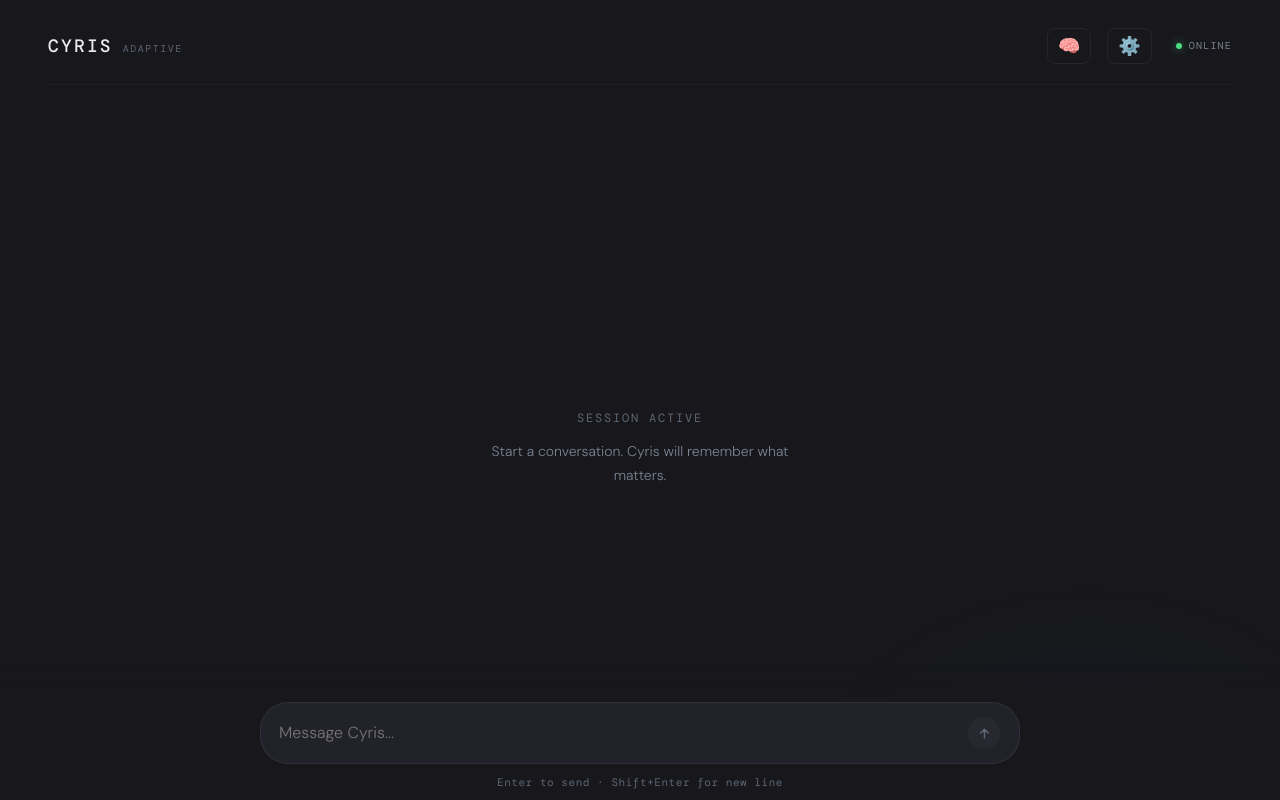
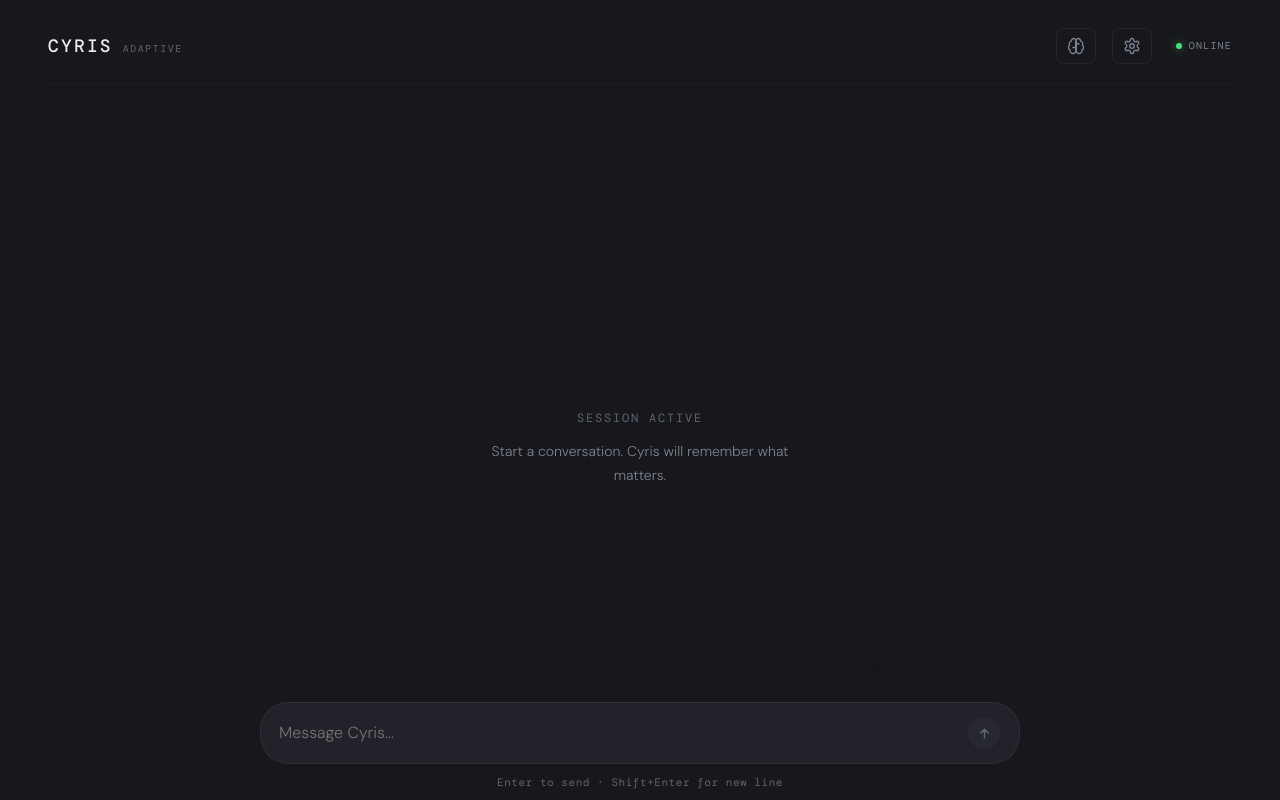
Before and after one commit to amri-03/cyris-ai-assistant, a React app in the folder frontend/: page / in a window 1280 px wide. Built offline with nearby package versions, Linux system fonts and the light colour scheme; no server answers; the HTML template or start-up script is replaced by a standard one; a web font is replaced by a local one.

Commit message:
feat(frontend): replace Unicode emojis with premium SVGs for settings, memory, and theme controls

```diff
--- a/frontend/src/components/Header.jsx
+++ b/frontend/src/components/Header.jsx
@@ -63,7 +63,6 @@ export default function Header({isConnected, onOpenMemory, onOpenSettings}) {
                         display: "flex",
                         alignItems: "center",
                         justifyContent: "center",
-                        fontSize: "18px",
                         lineHeight: 1,
                         transition: "all var(--transition)",
                     }}
@@ -78,7 +77,23 @@ export default function Header({isConnected, onOpenMemory, onOpenSettings}) {
                         e.currentTarget.style.background = "transparent";
                     }}
                 >
-                    🧠
+                    <svg
+                        xmlns="http://www.w3.org/2000/svg"
+                        width="18"
+                        height="18"
+                        viewBox="0 0 24 24"
+                        fill="none"
+                        stroke="currentColor"
+                        strokeWidth="1.8"
+                        strokeLinecap="round"
+                        strokeLinejoin="round"
+                    >
+                        <path d="M12 5a3 3 0 1 0-5.997.125 4 4 0 0 0-2.526 5.77 4 4 0 0 0 .556 6.588A4 4 0 1 0 12 18Z"/>
+                        <path d="M12 5a3 3 0 1 1 5.997.125 4 4 0 0 1 2.526 5.77 4 4 0 0 1-.556 6.588A4 4 0 1 1 12 18Z"/>
+                        <path d="M12 5v14"/>
+                        <path d="M12 9h4"/>
+                        <path d="M12 14h-4"/>
+                    </svg>
                 </button>
 
                 {/* Settings button */}
@@ -95,7 +110,6 @@ export default function Header({isConnected, onOpenMemory, onOpenSettings}) {
                         display: "flex",
                         alignItems: "center",
                         justifyContent: "center",
-                        fontSize: "18px",
                         lineHeight: 1,
                         transition: "all var(--transition)",
                     }}
@@ -110,7 +124,20 @@ export default function Header({isConnected, onOpenMemory, onOpenSettings}) {
                         e.currentTarget.style.background = "transparent";
                     }}
                 >
-                    ⚙️
+                    <svg
+                        xmlns="http://www.w3.org/2000/svg"
+                        width="18"
+                        height="18"
+                        viewBox="0 0 24 24"
+                        fill="none"
+                        stroke="currentColor"
+                        strokeWidth="1.8"
+                        strokeLinecap="round"
+                        strokeLinejoin="round"
+                    >
+                        <path d="M12.22 2h-.44a2 2 0 0 0-2 2v.18a2 2 0 0 1-1 1.73l-.43.25a2 2 0 0 1-2 0l-.15-.08a2 2 0 0 0-2.73.73l-.22.38a2 2 0 0 0 .73 2.73l.15.1a2 2 0 0 1 1 1.72v.51a2 2 0 0 1-1 1.74l-.15.09a2 2 0 0 0-.73 2.73l.22.38a2 2 0 0 0 2.73.73l.15-.08a2 2 0 0 1 2 0l.43.25a2 2 0 0 1 1 1.73V20a2 2 0 0 0 2 2h.44a2 2 0 0 0 2-2v-.18a2 2 0 0 1 1-1.73l.43-.25a2 2 0 0 1 2 0l.15.08a2 2 0 0 0 2.73-.73l.22-.39a2 2 0 0 0-.73-2.73l-.15-.08a2 2 0 0 1-1-1.74v-.5a2 2 0 0 1 1-1.74l.15-.1a2 2 0 0 0 .73-2.73l-.22-.38a2 2 0 0 0-2.73-.73l-.15.08a2 2 0 0 1-2 0l-.43-.25a2 2 0 0 1-1-1.73V4a2 2 0 0 0-2-2z"/>
+                        <circle cx="12" cy="12" r="3"/>
+                    </svg>
                 </button>
 
                 <div
--- a/frontend/src/components/MemoryPanel.jsx
+++ b/frontend/src/components/MemoryPanel.jsx
@@ -131,7 +131,22 @@ export default function MemoryPanel({isOpen, onClose, items, onDelete, onReconci
                             textAlign: "center",
                             padding: "40px 20px"
                         }}>
-                            <span style={{fontSize: "28px", marginBottom: "12px"}}>🔮</span>
+                            <svg
+                                xmlns="http://www.w3.org/2000/svg"
+                                width="36"
+                                height="36"
+                                viewBox="0 0 24 24"
+                                fill="none"
+                                stroke="currentColor"
+                                strokeWidth="1.5"
+                                strokeLinecap="round"
+                                strokeLinejoin="round"
+                                style={{ color: "var(--text-muted)", marginBottom: "16px" }}
+                            >
+                                <path d="m12 3-1.912 5.813a2 2 0 0 1-1.275 1.275L3 12l5.813 1.912a2 2 0 0 1 1.275 1.275L12 21l1.912-5.813a2 2 0 0 1 1.275-1.275L21 12l-5.813-1.912a2 2 0 0 1-1.275-1.275Z"/>
+                                <path d="m5 3 1 2.5L8.5 6 6 7 5 9.5 4 7 1.5 6 4 5.5Z"/>
+                                <path d="m19 17 1 2.5 2.5.5-2.5 1-1 2.5-1-2.5-2.5-1 2.5-1Z"/>
+                            </svg>
                             <p style={{fontSize: "14.5px", fontWeight: 300, lineHeight: 1.6}}>
                                 No long-term continuity items stored yet. Chat with Cyris to populate memory.
                             </p>
--- a/frontend/src/components/SettingsPanel.jsx
+++ b/frontend/src/components/SettingsPanel.jsx
@@ -70,9 +70,20 @@ export default function SettingsPanel({isOpen, onClose, currentTheme, onThemeCha
                                     padding: "16px"
                                 }}
                             >
-                                <span style={{fontSize: "22px", color: currentTheme === "dark" ? "var(--accent-primary)" : "var(--text-secondary)"}}>
-                                    🌙
-                                </span>
+                                <svg
+                                    xmlns="http://www.w3.org/2000/svg"
+                                    width="20"
+                                    height="20"
+                                    viewBox="0 0 24 24"
+                                    fill="none"
+                                    stroke="currentColor"
+                                    strokeWidth="2"
+                                    strokeLinecap="round"
+                                    strokeLinejoin="round"
+                                    style={{ color: currentTheme === "dark" ? "var(--accent-primary)" : "var(--text-secondary)" }}
+                                >
+                                    <path d="M12 3a6 6 0 0 0 9 9 9 9 0 1 1-9-9Z"/>
+                                </svg>
                                 <div style={{display: "flex", flexDirection: "column", gap: "4px", flex: 1}}>
                                     <span style={{fontSize: "14.5px", fontWeight: 400, color: "var(--text-primary)"}}>
                                         Dark Mode
@@ -106,9 +117,28 @@ export default function SettingsPanel({isOpen, onClose, currentTheme, onThemeCha
                                     padding: "16px"
                                 }}
                             >
-                                <span style={{fontSize: "22px", color: currentTheme === "light" ? "var(--accent-primary)" : "var(--text-secondary)"}}>
-                                    ☀️
-                                </span>
+                                <svg
+                                    xmlns="http://www.w3.org/2000/svg"
+                                    width="20"
+                                    height="20"
+                                    viewBox="0 0 24 24"
+                                    fill="none"
+                                    stroke="currentColor"
+                                    strokeWidth="2"
+                                    strokeLinecap="round"
+                                    strokeLinejoin="round"
+                                    style={{ color: currentTheme === "light" ? "var(--accent-primary)" : "var(--text-secondary)" }}
+                                >
+                                    <circle cx="12" cy="12" r="4"/>
+                                    <path d="M12 2v2"/>
+                                    <path d="M12 20v2"/>
+                                    <path d="m4.93 4.93 1.41 1.41"/>
+                                    <path d="m17.66 17.66 1.41 1.41"/>
+                                    <path d="M2 12h2"/>
+                                    <path d="M20 12h2"/>
+                                    <path d="m6.34 17.66-1.41 1.41"/>
+                                    <path d="m19.07 4.93-1.41 1.41"/>
+                                </svg>
                                 <div style={{display: "flex", flexDirection: "column", gap: "4px", flex: 1}}>
                                     <span style={{fontSize: "14.5px", fontWeight: 400, color: "var(--text-primary)"}}>
                                         Light Mode
```
